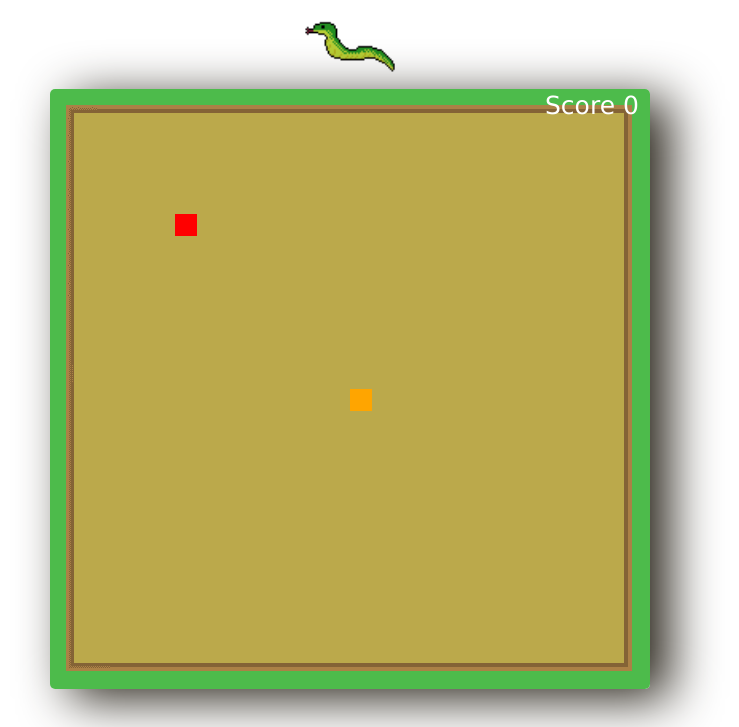
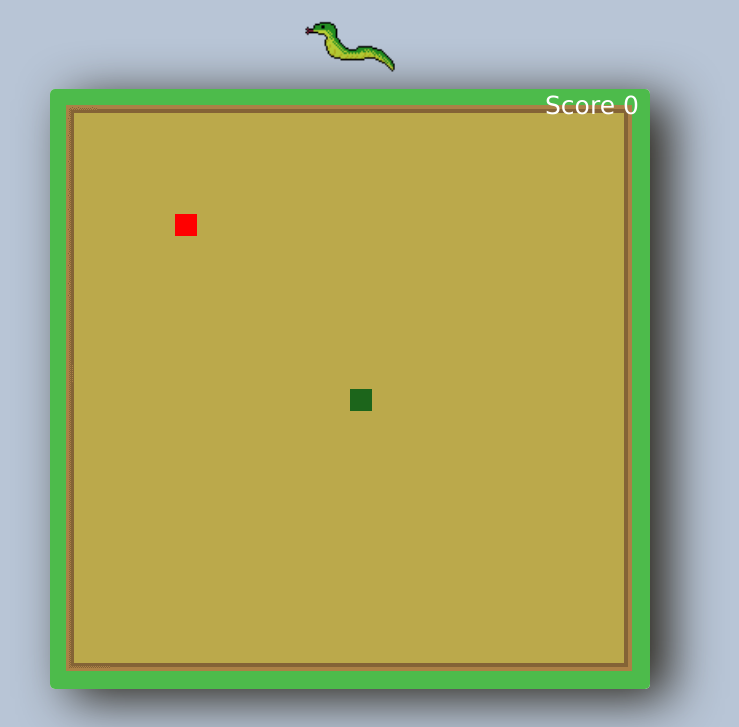
Before and after one commit to AgnieszkaStasiak123/Snake, a plain HTML site: page index.html in a window 1280 px wide. Shown: the part 73-800 px from the top of the page, without its empty margins (290-1029 px from the left). Drawn offline with Linux system fonts and the light colour scheme.

Commit message:
Done almost every quick upgrade.

```diff
--- a/Snake.js
+++ b/Snake.js
@@ -1,4 +1,3 @@
-console.log('Snake.js loaded');
 const canvas = document.getElementById('canvas');
 const ctx = canvas.getContext('2d');
 
@@ -76,9 +75,7 @@ function GameLoop(){
 
 
     let result = isGameOver();
-    if(result){
-        console.log("GAME OVER");
-    }else{
+    if(!result){
         clearScreen();
         checkAppleCollision()
         drawApple();
@@ -179,7 +176,7 @@ function clearScreen() {
 
 function drawSnake(){
 
-    ctx.fillStyle = 'green';
+    ctx.fillStyle = "#3B930B";
     for (let i = 0; i< snakeParts.length; i++){
         let part = snakeParts[i];
         ctx.fillRect(part.x * tileCount, part.y * tileCount, tileSize, tileSize)
@@ -191,7 +188,7 @@ function drawSnake(){
         snakeParts.shift();
     }
 
-    ctx.fillStyle = 'orange';
+    ctx.fillStyle = "#1C651B";
     ctx.fillRect(headX * tileCount, headY * tileCount, tileSize, tileSize);
 }
 
@@ -214,8 +211,8 @@ function checkAppleCollision(){
     if(appleX ===  headX && appleY == headY){
         do{
             newAppleCol = false;
-            appleX = Math.floor(Math.random() * (tileCount-2)); //TODO:: apples show on a brim
-            appleY = Math.floor(Math.random() * (tileCount-2));
+            appleX = Math.floor(Math.random() * (tileCount-3)+1);
+            appleY = Math.floor(Math.random() * (tileCount-3)+1);
 
             if(appleX == headX && appleY == headY){
                 newAppleCol = true;
--- a/Style.css
+++ b/Style.css
@@ -1,5 +1,5 @@
 body{
-    background-color: rgb(255, 255, 255);
+    background-color:#B8C5D6;
     color: rgb(33, 42, 57);
     font-family: 'Open Sans', sans-serif;
     font-size: 20px;
```
Also changed, not shown: ToDos.txt, 1 other file.
